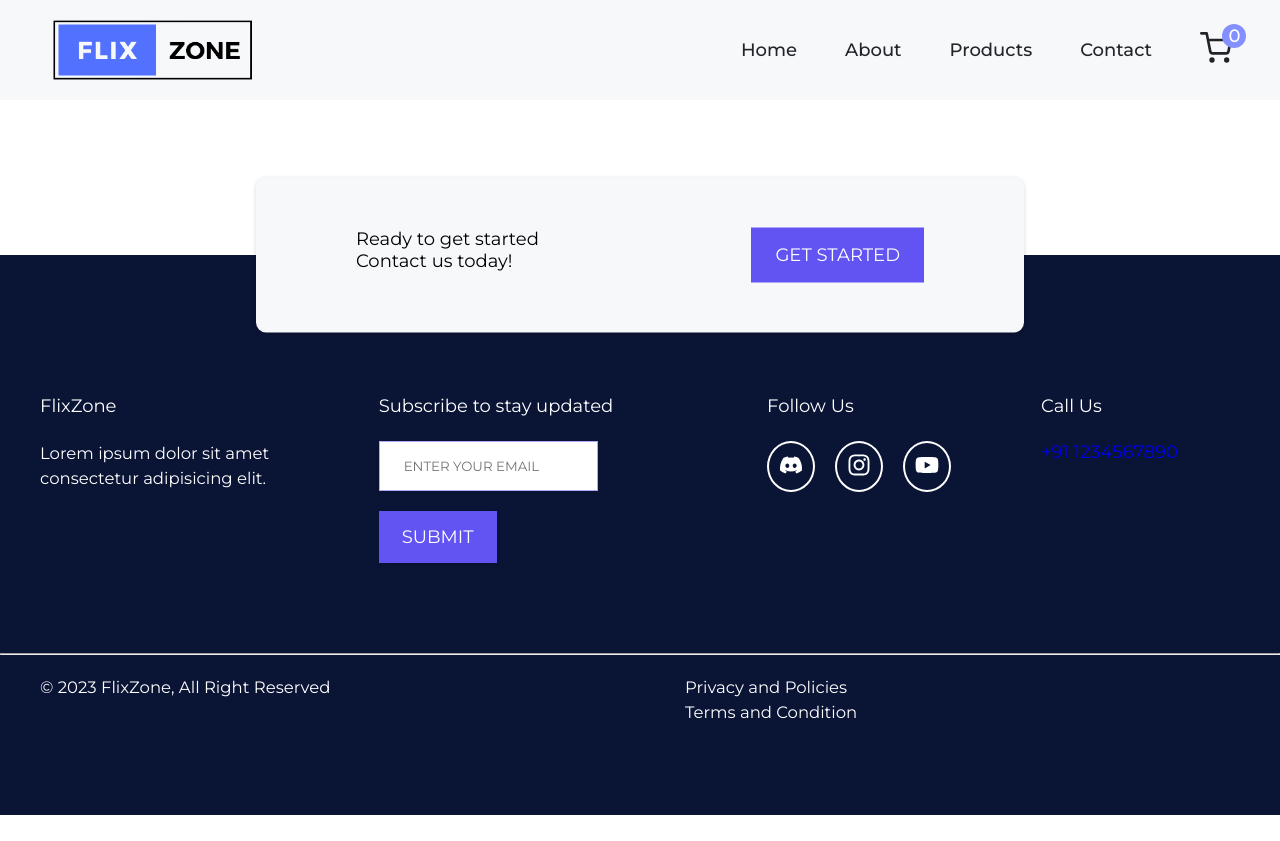
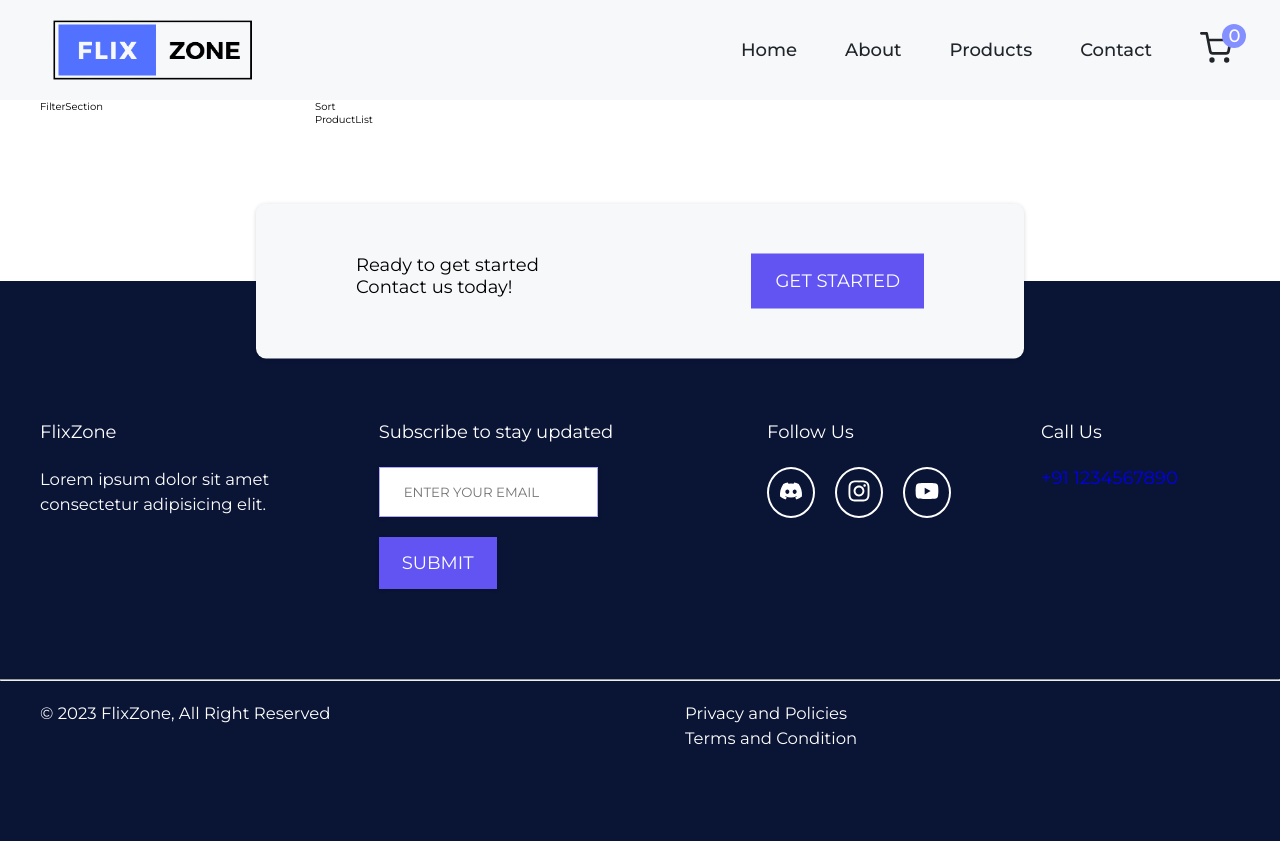
Before and after one commit to Ashish-Bind/React-Ecommerce, a React (Create React App) app: page /products in a window 1280 px wide. Before the commit the page ends 815 px from the top, so only its background shows below. Built offline with nearby package versions, Linux system fonts and the light colour scheme; no server answers.

Commit message:
Add Product Page Layout

```diff
--- /dev/null
+++ b/src/components/FilterSection.js
@@ -0,0 +1,5 @@
+function FilterSection() {
+  return <div>FilterSection</div>
+}
+
+export default FilterSection
--- /dev/null
+++ b/src/components/ProductList.js
@@ -0,0 +1,5 @@
+function ProductList() {
+  return <div>ProductList</div>
+}
+
+export default ProductList
--- /dev/null
+++ b/src/components/Sort.js
@@ -0,0 +1,5 @@
+function Sort() {
+  return <div>Sort</div>
+}
+
+export default Sort
--- a/src/pages/Products.js
+++ b/src/pages/Products.js
@@ -1,8 +1,28 @@
 import React from 'react'
 import styled from 'styled-components'
+import FilterSection from '../components/FilterSection'
+import Sort from '../components/Sort'
+import ProductList from '../components/ProductList'
 
 const Products = () => {
-  return <Wrapper></Wrapper>
+  return (
+    <Wrapper>
+      <div className="container grid grid-filter-column">
+        <div>
+          <FilterSection />
+        </div>
+
+        <section className="product-view--sort">
+          <div className="sort-filter">
+            <Sort />
+          </div>
+          <div className="main-product">
+            <ProductList />
+          </div>
+        </section>
+      </div>
+    </Wrapper>
+  )
 }
 
 const Wrapper = styled.section`
```
